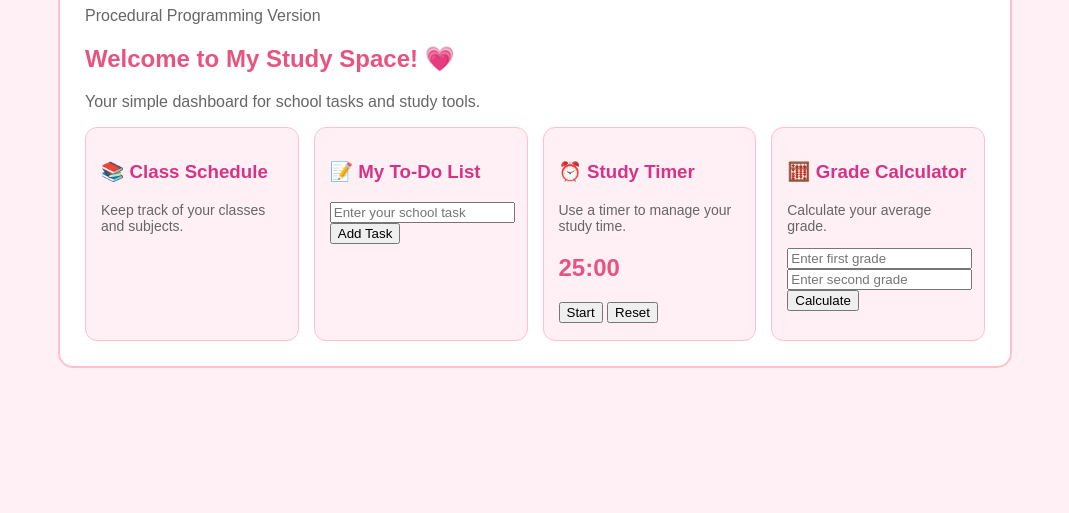
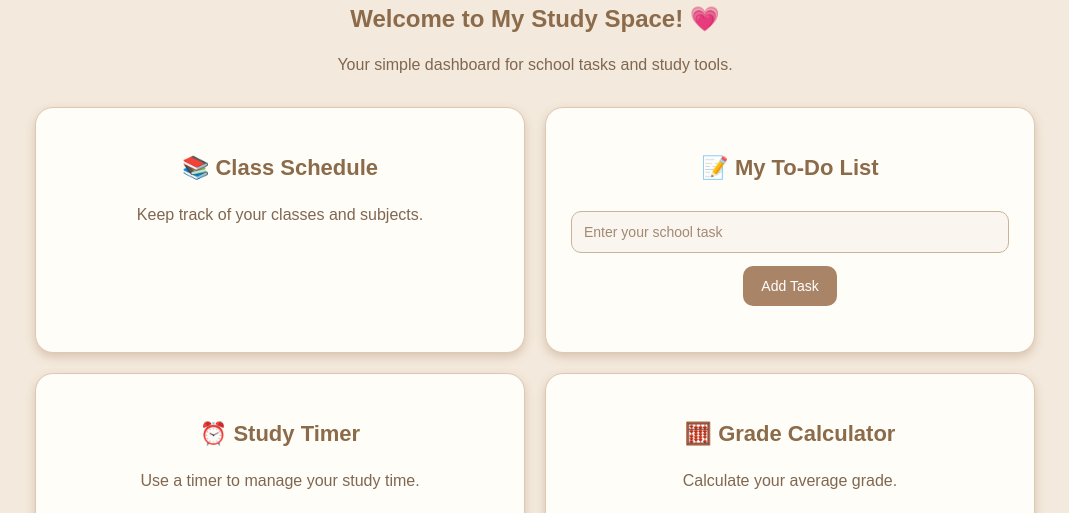
Before and after one commit to dimpleclentd-arch/Study-Space-MCO1, a plain HTML site: page Procedural/index.html in a window 1280 px wide. Shown: the part 141-654 px from the top of the page, without its empty margins (105-1174 px from the left). Drawn offline with Linux system fonts and the light colour scheme.

Commit message:
Update Study Space to Mocha Brown theme

```diff
--- a/Procedural/style.css
+++ b/Procedural/style.css
@@ -1,66 +1,134 @@
+/* My Study Space - Mocha Brown Theme */
+* {
+    box-sizing: border-box;
+}
 
 body {
-    font-family: Arial, sans-serif;
-    background-color: #fff0f5;
-    color: #444;
     margin: 0;
     padding: 20px;
+    font-family: Arial, sans-serif;
+    background-color: #F3E9DC;
+    color: #5C4033;
 }
 
+/* Main Container */
 .container {
-    background-color: white;
-    max-width: 900px;
-    margin: 20px auto;
-    padding: 25px;
-    border-radius: 15px;
-    border: 2px solid #ffc0cb;
-}
-
-h1 {
-    color: #d63384;
+    max-width: 1000px;
+    margin: auto;
     text-align: center;
 }
 
+/* Main Heading */
+h1 {
+    color: #70543E;
+    font-size: 36px;
+    margin-bottom: 10px;
+}
+
 h2 {
-    color: #e75480;
+    color: #8B6B4A;
 }
 
 p {
-    color: #666;
+    color: #806750;
+    line-height: 1.5;
 }
 
-hr {
-    border: 1px solid #ffe0eb;
-    margin: 20px 0;
+/* Tools Layout */
+.tools {
+    display: grid;
+    grid-template-columns: repeat(2, 1fr);
+    gap: 20px;
+    margin-top: 30px;
 }
 
-.tools {
-    display: grid;
-    grid-template-columns: repeat(auto-fit, minmax(200px, 1fr));
-    gap: 15px;
+/* Tool Cards */
+.tool {
+    background-color: #FFFDF8;
+    padding: 25px;
+    border-radius: 18px;
+    border: 1px solid #DCC8B4;
+    box-shadow: 0 4px 10px #D8C4AF;
 }
 
-.tool {
-    background-color: #fff0f5;
-    border: 1px solid #ffc0cb;
-    padding: 15px;
-    border-radius: 12px;
+/* Tool Titles */
+.tool h3 {
+    color: #8B6B4A;
+    font-size: 22px;
 }
 
-.tool h3 {
-    color: #d63384;
+/* Input Fields */
+input {
+    width: 100%;
+    padding: 12px;
+    margin: 8px 0;
+    border: 1px solid #CBB39A;
+    border-radius: 10px;
+    font-size: 14px;
+    background-color: #FAF5EF;
+    color: #5C4033;
 }
 
-.tool p {
-    font-size: 14px;
+/* Input Placeholder */
+input::placeholder {
+    color: #A18A74;
 }
 
+/* Buttons */
+button {
+    background-color: #A98467;
+    color: #FFFFFF;
+    border: none;
+    padding: 12px 18px;
+    margin: 5px;
+    border-radius: 10px;
+    font-size: 14px;
+    cursor: pointer;
+}
+
+/* Button Hover */
+button:hover {
+    background-color: #70543E;
+}
+
+/* To-Do List */
+ul {
+    list-style-type: none;
+    padding: 0;
+}
+
+li {
+    background-color: #F3E9DC;
+    margin: 8px 0;
+    padding: 10px;
+    border-radius: 8px;
+    color: #5C4033;
+    overflow-wrap: anywhere;
+}
+
+/* Study Timer */
+#timer {
+    font-size: 32px;
+    color: #8B6B4A;
+}
+
+/* Grade Result */
+#gradeResult {
+    font-weight: bold;
+    color: #70543E;
+}
+
+/* Mobile Responsive */
 @media (max-width: 600px) {
-    body {
-        padding: 10px;
+    .tools {
+        grid-template-columns: 1fr;
     }
 
-    .container {
-        padding: 15px;
+    h1 {
+        font-size: 28px;
+    }
+
+    .tool {
+        padding: 20px;
     }
 }
```
